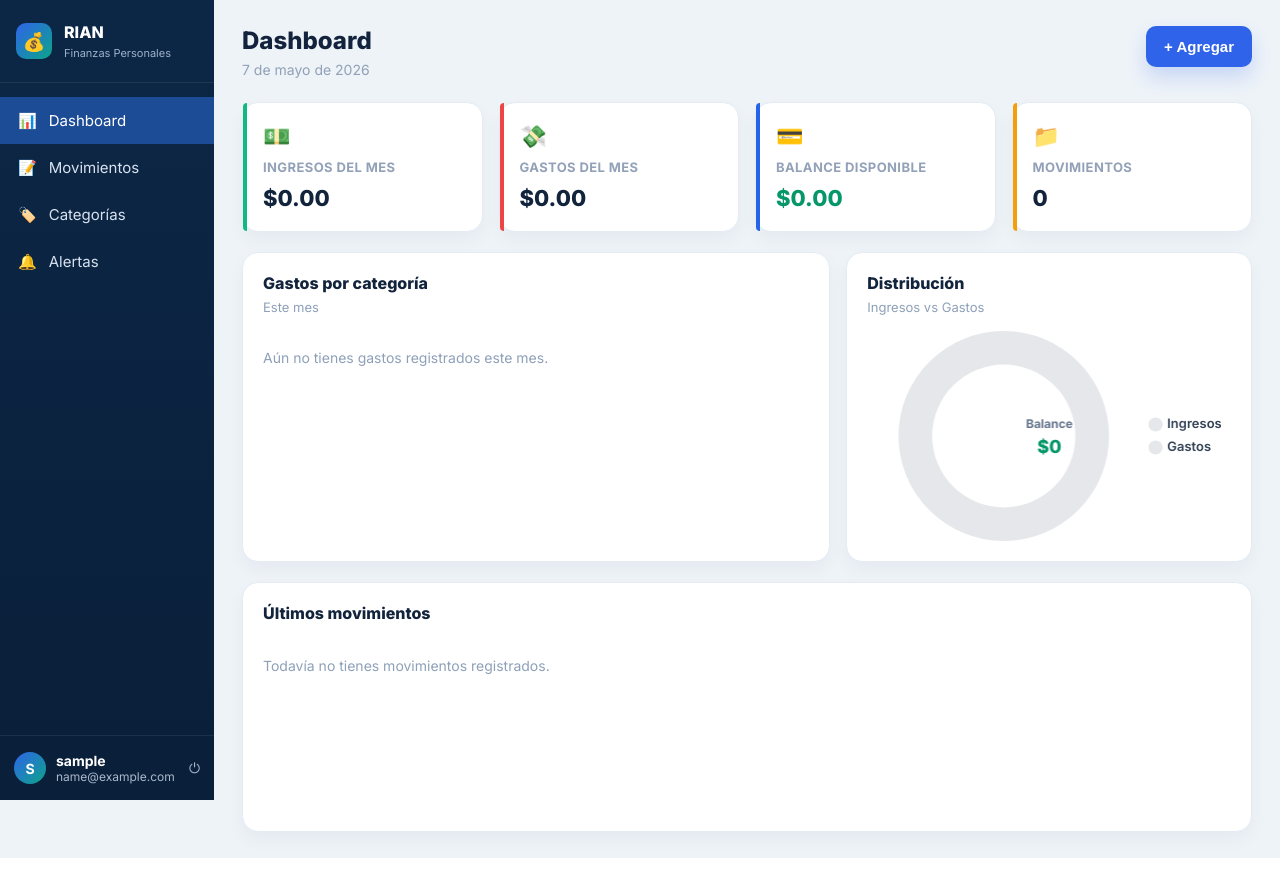
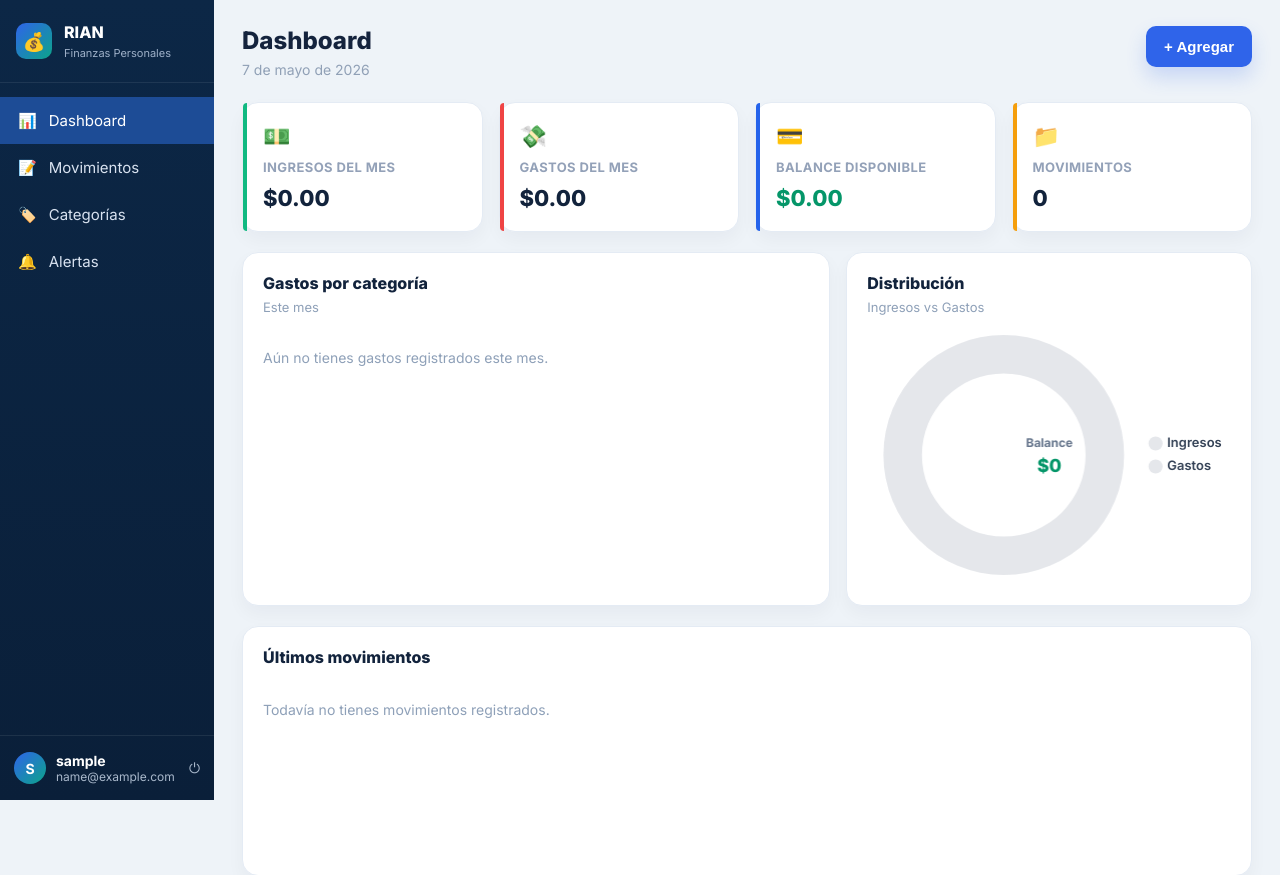
Before and after one commit to Jorge2326-byte/RIAn, a Flask app: page /dashboard in a window 1280 px wide. Shown: the top 875 px of the page. Run offline with Flask 3, Linux system fonts and the light colour scheme; the visitor is signed in with stand-in values (Sample User, id 1); data that the repository does not hold is empty; some libraries are stand-ins or nearby versions.

Commit message:
Update style.css
git add static/style.css
git commit -m "Corregir estilos del dashboard y grafico"
git push

```diff
--- a/static/style.css
+++ b/static/style.css
@@ -1686,3 +1686,121 @@ body.auth-page{
     color: #64748b;
     font-size: 12px;
 }
+
+/* =========================
+   DASHBOARD - GRÁFICO DISTRIBUCIÓN
+   Agregado para que Chart.js se vea correctamente
+========================= */
+
+.panel-chart {
+    min-height: 300px;
+}
+
+.panel-chart .chart-box,
+.chart-box {
+    position: relative;
+    width: 100%;
+    height: 260px;
+    min-height: 260px;
+    display: flex;
+    align-items: center;
+    justify-content: center;
+}
+
+.panel-chart .chart-box canvas,
+.chart-box canvas {
+    width: 100% !important;
+    height: 240px !important;
+    max-width: 420px;
+    max-height: 240px;
+}
+
+.panel-chart .panel-header {
+    margin-bottom: 10px;
+}
+
+/* =========================
+   MODAL - SELECT CON ICONOS
+========================= */
+
+.movement-type-switch {
+    display: flex;
+    border: 1px solid #dbe4f0;
+    border-radius: 14px;
+    overflow: hidden;
+    margin-bottom: 18px;
+    background: #f8fafc;
+}
+
+.movement-type-switch .type-btn {
+    flex: 1;
+    border: none;
+    padding: 15px 18px;
+    font-size: 16px;
+    font-weight: 800;
+    cursor: pointer;
+    background: #f8fafc;
+    color: #1e293b;
+    transition: all 0.2s ease;
+}
+
+.movement-type-switch .type-btn.income.active {
+    background: #10a36b;
+    color: white;
+}
+
+.movement-type-switch .type-btn.expense.active {
+    background: #ef2b2d;
+    color: white;
+}
+
+.modal-form select {
+    width: 100%;
+    height: 54px;
+    border: 1px solid #dbe4f0;
+    border-radius: 14px;
+    padding: 0 16px;
+    font-size: 16px;
+    background: white;
+    color: #0f172a;
+}
+
+/* =========================
+   MOVIMIENTOS - FECHA Y HORA
+========================= */
+
+.date-cell {
+    display: flex;
+    flex-direction: column;
+    gap: 3px;
+}
+
+.date-cell strong {
+    color: #0f172a;
+    font-size: 14px;
+    font-weight: 800;
+}
+
+.date-cell span {
+    color: #64748b;
+    font-size: 12px;
+    font-weight: 500;
+}
+
+/* =========================
+   RESPONSIVE DEL GRÁFICO
+========================= */
+
+@media (max-width: 700px) {
+    .panel-chart .chart-box,
+    .chart-box {
+        height: 230px;
+        min-height: 230px;
+    }
+
+    .panel-chart .chart-box canvas,
+    .chart-box canvas {
+        height: 220px !important;
+        max-height: 220px;
+    }
+}
```
